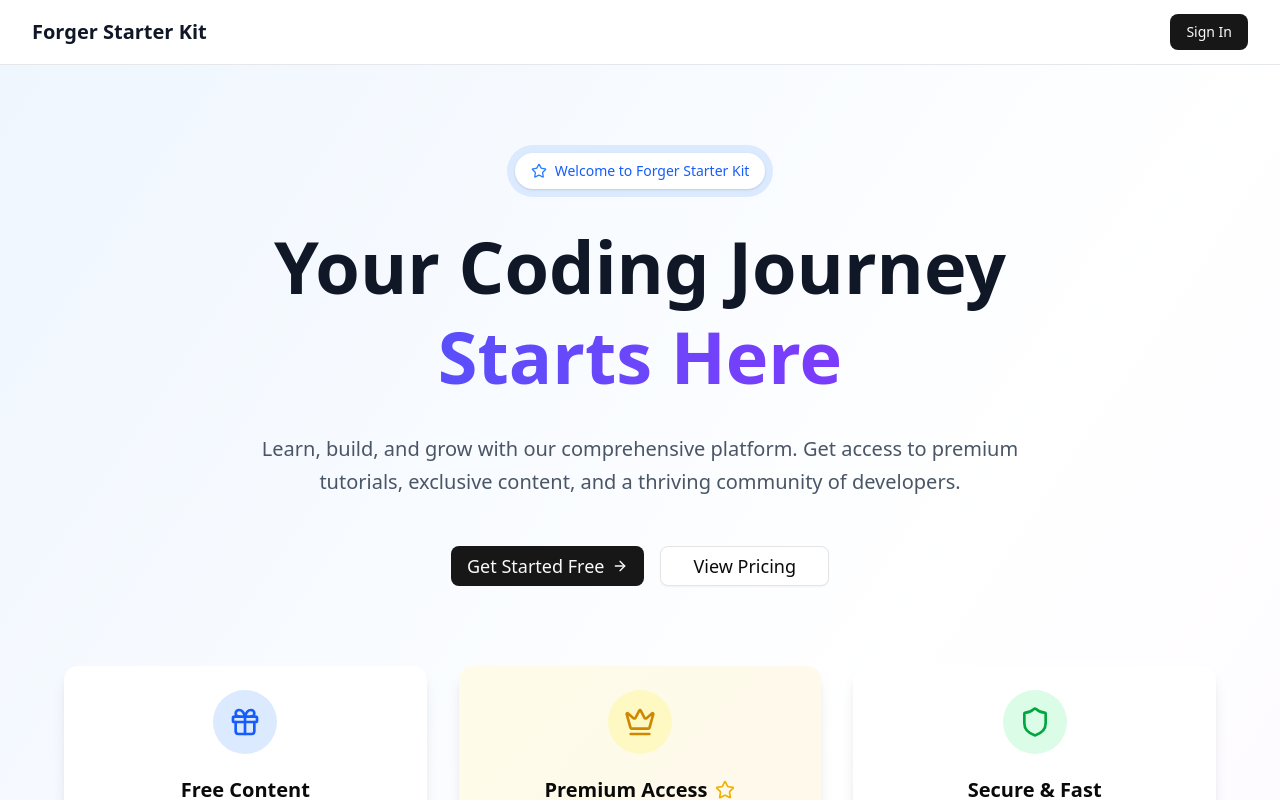
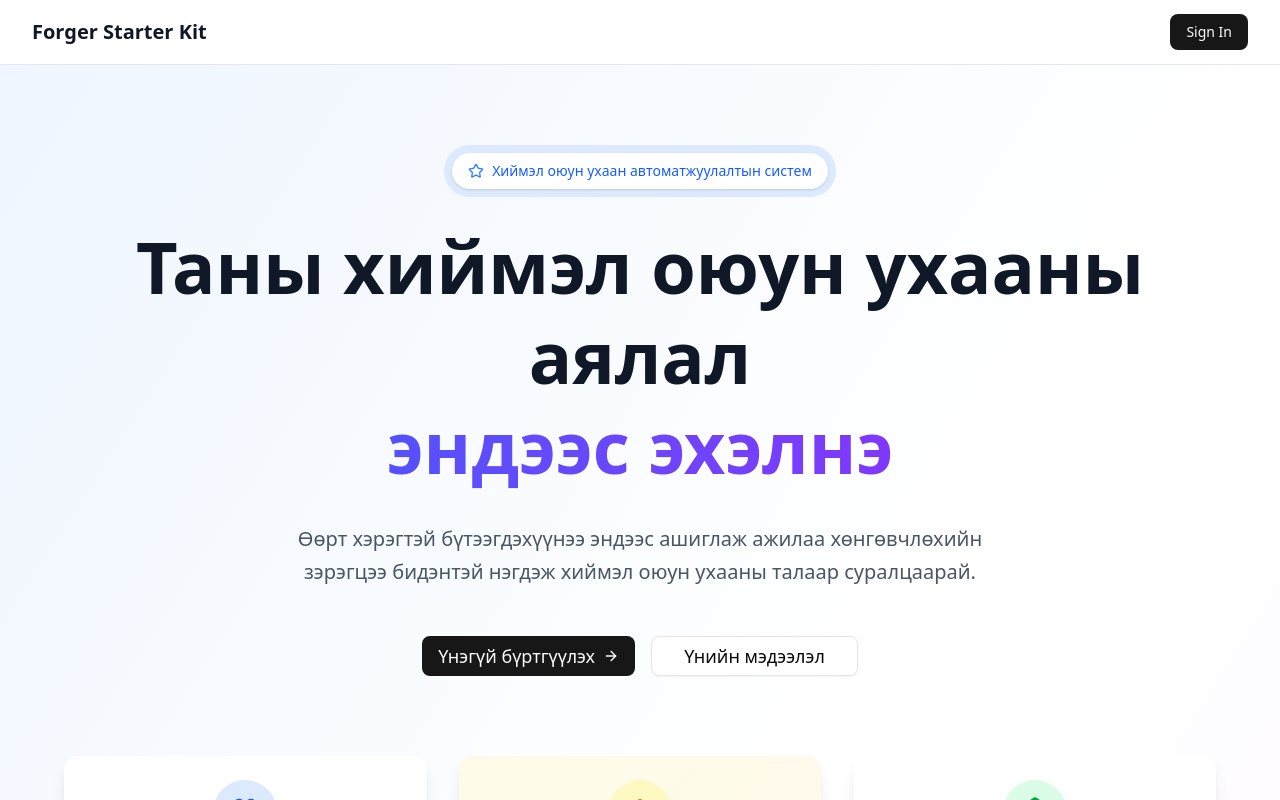
Before and after one commit to zoogii/the-ai-forger-starter-kit, a Next.js app: page / in a window 1280 px wide. Shown: the top 800 px of the page. Built offline with nearby package versions, Linux system fonts and the light colour scheme; no server answers.

Commit message:
Update page.tsx

```diff
--- a/app/page.tsx
+++ b/app/page.tsx
@@ -27,28 +27,26 @@ export default function HomePage() {
             <div className="flex items-center gap-2 px-4 py-2 bg-white rounded-full shadow-sm">
               <Star className="h-4 w-4 text-blue-500" />
               <span className="text-sm font-medium text-blue-600">
-                Welcome to Forger Starter Kit
+                Хиймэл оюун ухаан автоматжуулалтын систем
               </span>
             </div>
           </div>
 
           <h1 className="text-5xl md:text-7xl font-bold text-gray-900 mb-8 leading-tight">
-            Your Coding Journey
+            Таны хиймэл оюун ухааны аялал
             <span className="block text-transparent bg-clip-text bg-gradient-to-r from-blue-600 to-purple-600">
-              Starts Here
+            эндээс эхэлнэ
             </span>
           </h1>
 
           <p className="text-xl text-gray-600 mb-12 max-w-3xl mx-auto leading-relaxed">
-            Learn, build, and grow with our comprehensive platform. Get access
-            to premium tutorials, exclusive content, and a thriving community of
-            developers.
+            Өөрт хэрэгтэй бүтээгдэхүүнээ эндээс ашиглаж ажилаа хөнгөвчлөхийн зэрэгцээ бидэнтэй нэгдэж хиймэл оюун ухааны талаар суралцаарай.
           </p>
 
           <div className="flex flex-col sm:flex-row gap-4 justify-center items-center">
             <Button asChild size="lg" className="px-8 py-3 text-lg">
               <Link href="/auth/signin" className="flex items-center gap-2">
-                Get Started Free
+                Үнэгүй бүртгүүлэх
                 <ArrowRight className="h-5 w-5" />
               </Link>
             </Button>
@@ -58,7 +56,7 @@ export default function HomePage() {
               size="lg"
               className="px-8 py-3 text-lg"
             >
-              <Link href="/pricing">View Pricing</Link>
+              <Link href="/pricing">Үнийн мэдээлэл</Link>
             </Button>
           </div>
         </div>
```
